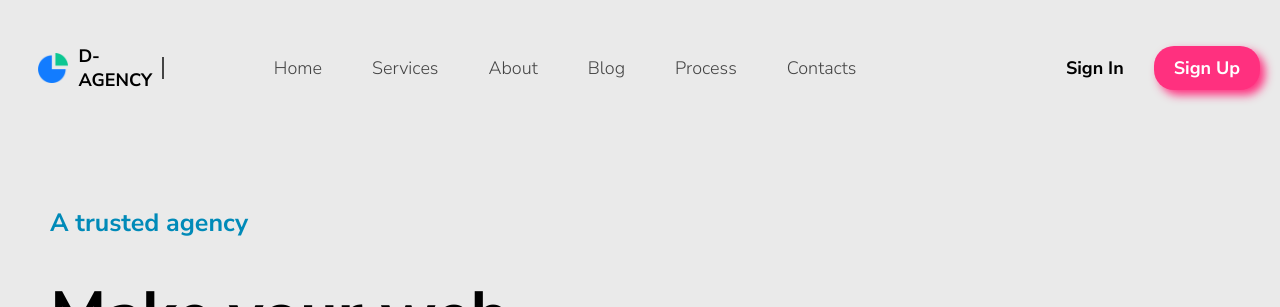
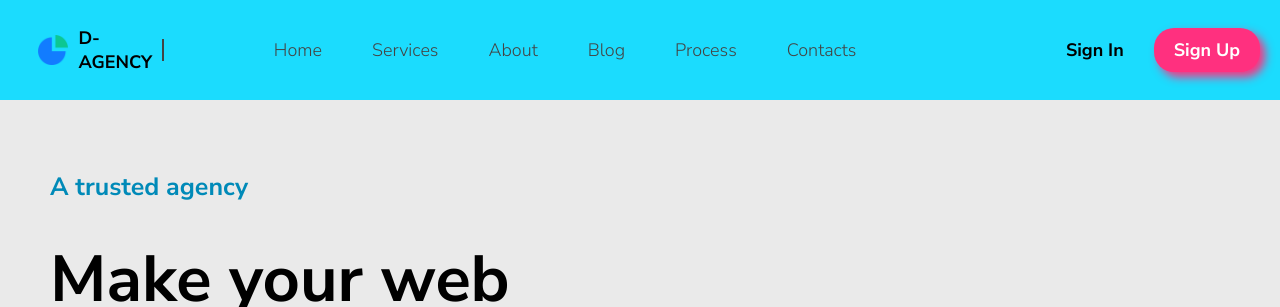
Before and after one commit to Kelvin-owit/D-agency, a plain HTML site: page index.html in a window 1280 px wide. Shown: the top 307 px of the page. Drawn offline with Linux system fonts and the light colour scheme.

Commit message:
second commit

```diff
--- a/index.js
+++ /dev/null
@@ -1,5 +0,0 @@
-// copyright
-document.getElementById("copyright").innerHTML = new Date().getMonth();
-// hamburger menu
-
-const navtoggler = document.querySelector("toggle-btn");
--- a/style.css
+++ b/style.css
@@ -26,12 +26,13 @@ body::-webkit-scrollbar {
 
 /* navigation bar */
 .nav-bar {
+  background: #1bdcfe;
   width: 100%;
-  height: 20vh;
+  height: 10vh;
   display: flex;
   justify-content: space-between;
   align-items: center;
-  margin: 10px 15px;
+  /* margin: 10px 15px; */
   padding: 10px;
 }
 
@@ -72,7 +73,7 @@ body::-webkit-scrollbar {
 
 .menu ul li {
   margin: 20px 25px;
-  transition: 0.3s;
+  transition: 0.3s ease-in;
 }
 
 .menu ul li:hover {
@@ -84,7 +85,7 @@ body::-webkit-scrollbar {
   font-size: 18px;
   color: #444;
   font-weight: 200;
-  transition: 0.3s;
+  transition: 0.3s ease-in;
 }
 
 .menu ul li a:hover {
@@ -378,7 +379,7 @@ body::-webkit-scrollbar {
   justify-content: center;
   align-items: center;
   flex-direction: column;
-  margin-top: 5%;
+  margin-top: 5px;
 }
 
 .txtblu {
```
Also changed, not shown: login.html (deleted), register.html (deleted).
